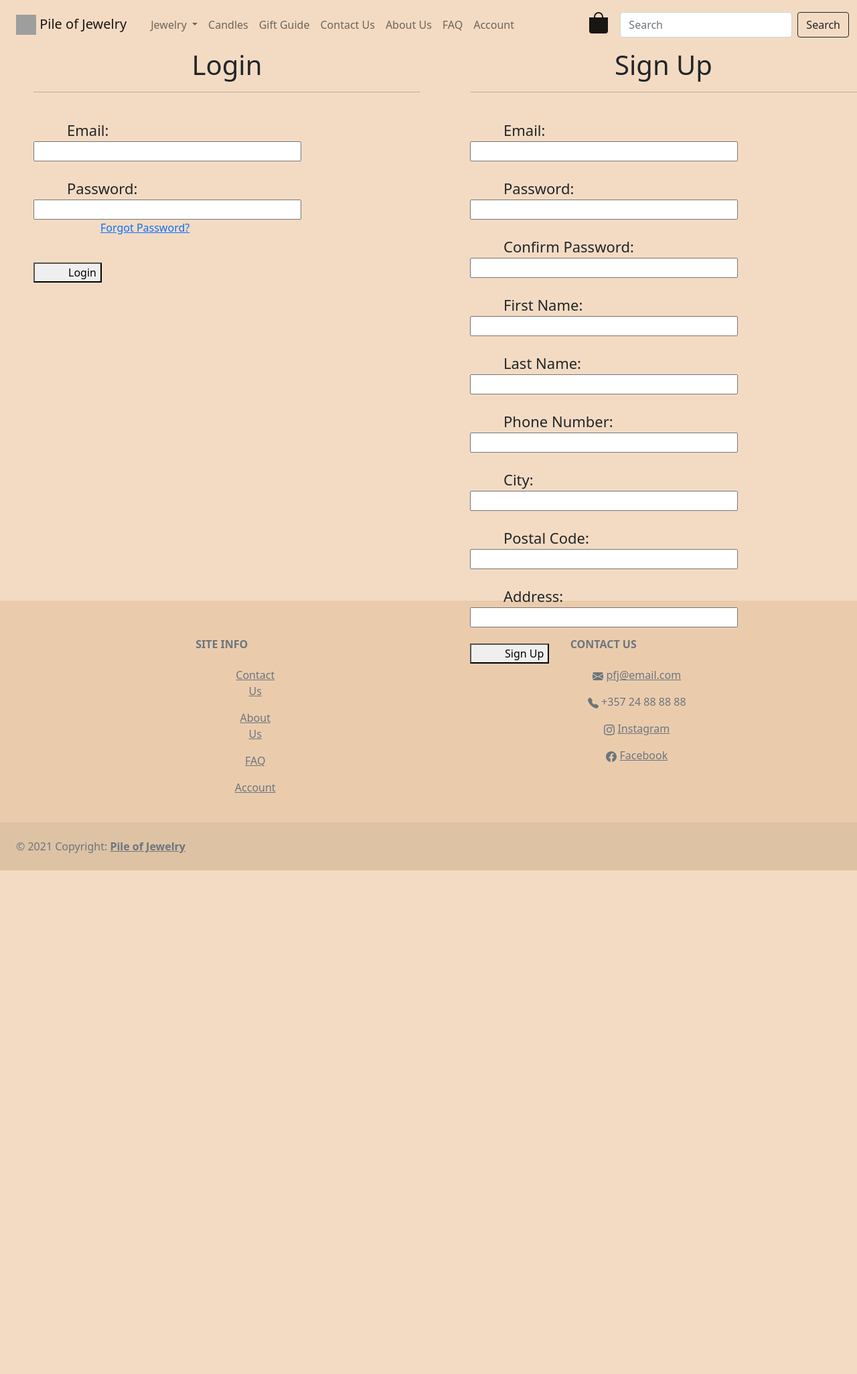
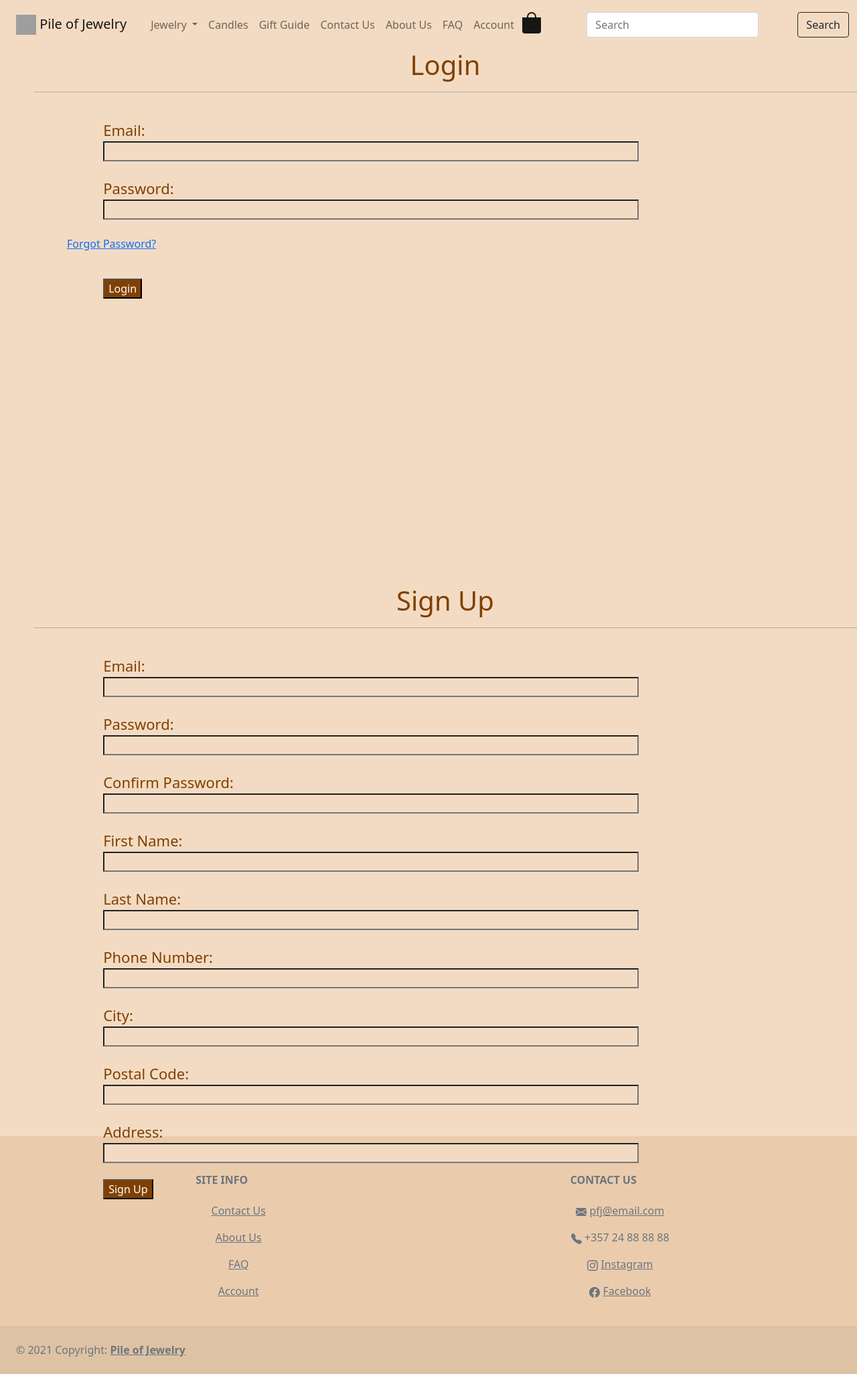
Before and after one commit to nstavr04/E-commerce-Jewelry-Website, a PHP site: page /Account_Page.html in a window 1280 px wide. Shown: the whole page at 67% size. Before the commit the page ends 1300 px from the top, so only its background shows below. Run offline with PHP 8.4, Linux system fonts and the light colour scheme; grey boxes are pictures that could not be loaded.

Commit message:
styling + padding

```diff
--- a/View/Account_Page.html
+++ b/View/Account_Page.html
@@ -90,16 +90,22 @@
             <h1 align="center">Login</h1>
             <hr><br>
 
+            <span class="tab"></span>
             <label for="email">Email: </label><br>
+            <span class="tab"></span>
             <input type="text" name="email" required>
             <br><br>
 
+            <span class="tab"></span>
             <label for="password">Password: </label><br>
+            <span class="tab"></span>
             <input type="password" name="Password" required>
             <br>
+            <span class="tab"></span>
             <p class="forgot"><a href="#">Forgot Password?</a></p>
             <br>
 
+            <span class="tab"></span>
             <button type="submit" class="loginbtn">Login</button>
             </form>
 
@@ -111,42 +117,61 @@
             <h1 align="center">Sign Up</h1>
             <hr><br>
 
+            <span class="tab"></span>
             <label for="email">Email: </label><br>
+            <span class="tab"></span>
             <input type="text" name="email" required>
             <br><br>
 
+            <span class="tab"></span>
             <label for="password">Password: </label><br>
+            <span class="tab"></span>
             <input type="password" name="password" required>
             <br><br>
 
+            <span class="tab"></span>
             <label for="confirmPassword">Confirm Password: </label><br>
+            <span class="tab"></span>
             <input type="password" name="confirmPassword" required>
             <br><br>
 
+            <span class="tab"></span>
             <label for="firstName">First Name: </label><br>
+            <span class="tab"></span>
             <input type="text" name="firstName" required>
             <br><br>
 
+            <span class="tab"></span>
             <label for="lastName">Last Name: </label><br>
+            <span class="tab"></span>
             <input type="text" name="lastName" required>
             <br><br>
 
+            <span class="tab"></span>
             <label for="phone">Phone Number: </label><br>
+            <span class="tab"></span>
             <input type="text" name="phone" required>
             <br><br>
 
+            <span class="tab"></span>
             <label for="city">City: </label><br>
+            <span class="tab"></span>
             <input type="text" name="city" required>
             <br><br>
 
+            <span class="tab"></span>
             <label for="postalCode">Postal Code: </label><br>
+            <span class="tab"></span>
             <input type="text" name="postalCode" required>
             <br><br>
 
+            <span class="tab"></span>
             <label for="address">Address: </label><br>
+            <span class="tab"></span>
             <input type="text" name="address" required>
             <br><br>
 
+            <span class="tab"></span>
             <button type="submit" class="signupbtn">Sign Up</button>
             </form>
 
--- a/View/styles/style_splitScreen.css
+++ b/View/styles/style_splitScreen.css
@@ -3,21 +3,35 @@
 	width: 100%;
     padding-left: 50px;
 }
+h1{
+	color: #804000;
+}
 
 label{
 	font-size:22px;
-	padding-left: 50px;
+
+	margin-left: 50px;
+	color: #804000;
 }
 
 p{
-	padding-left: 100px;
+	margin-left: 50px;
 }
 
  input{
-	width: 400px;
-    padding-left: 50px;
+	width: 800px;
+    margin-left: 50px;
+    background-color: #f3dbc3;
+	color: white;
 }
 
 button{
-    padding-left: 50px;
+    margin-left: 50px;
+    background-color: #804000;
+	color: white;
 }
+
+.tab {
+    display: inline-block;
+    margin-left: 50px;
+}
```
